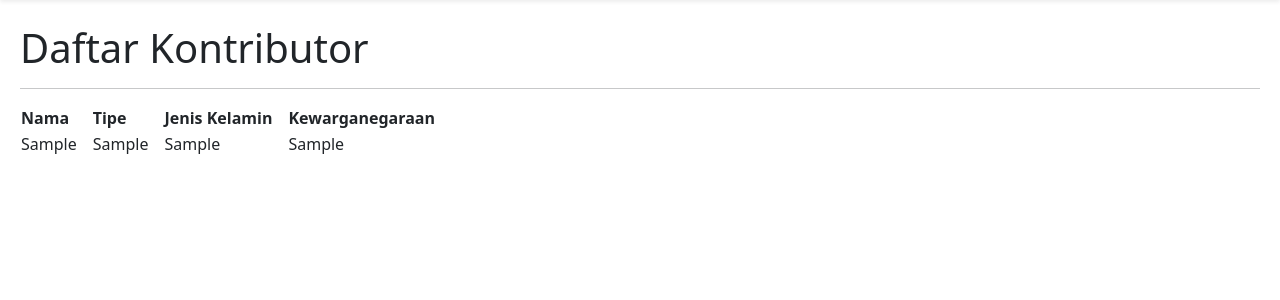
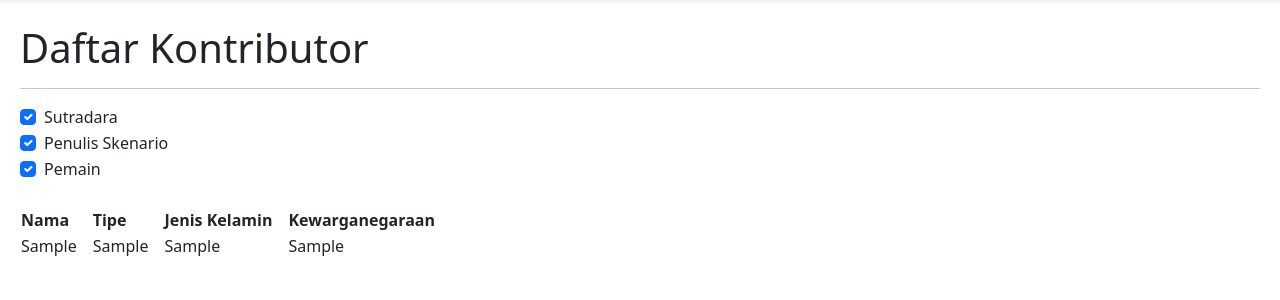
Before and after one commit to mmalkindi/pacilflix, a Django app: template contributor/templates/contributor.html in a window 1280 px wide. Shown: the part 56-356 px from the top of the page. Run offline with Django 3.2, Linux system fonts and the light colour scheme; the template is opened without the code that fills it: most values are stand-ins (such as "Sample title", 1, 10 or a date in 2020); some libraries are stand-ins or nearby versions.

Commit message:
Add filter for contributors

```diff
--- a/contributor/templates/contributor.html
+++ b/contributor/templates/contributor.html
@@ -20,6 +20,30 @@
     <body>
         <h1>Daftar Kontributor</h1>
         <hr>
+
+        <div class="form-check">
+            <input class="form-check-input" type="checkbox" value="" id="flexCheckChecked" checked>
+            <label class="form-check-label" for="flexCheckChecked">
+            Sutradara
+            </label>
+        </div>
+
+        <div class="form-check">
+            <input class="form-check-input" type="checkbox" value="" id="flexCheckChecked" checked>
+            <label class="form-check-label" for="flexCheckChecked">
+            Penulis Skenario
+            </label>
+        </div>
+
+        <div>
+            <div class="form-check">
+            <input class="form-check-input" type="checkbox" value="" id="flexCheckChecked" checked>
+            <label class="form-check-label" for="flexCheckChecked">
+                Pemain
+            </label>
+        </div>
+
+        <br>
 
         <table>
             <tr>
```
